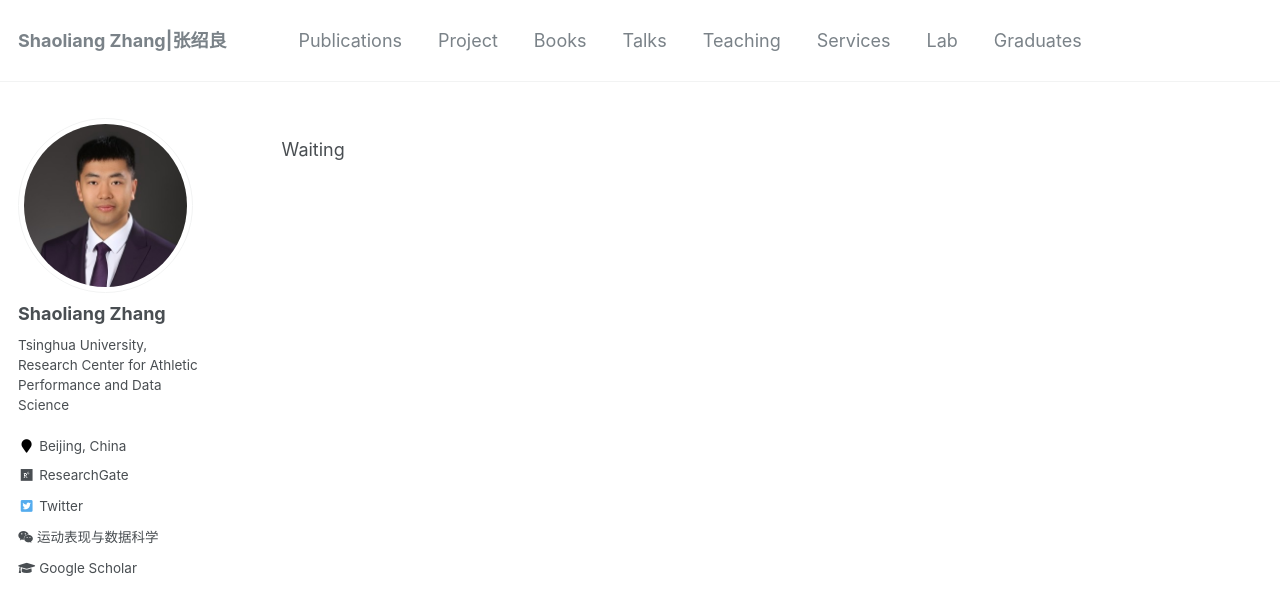
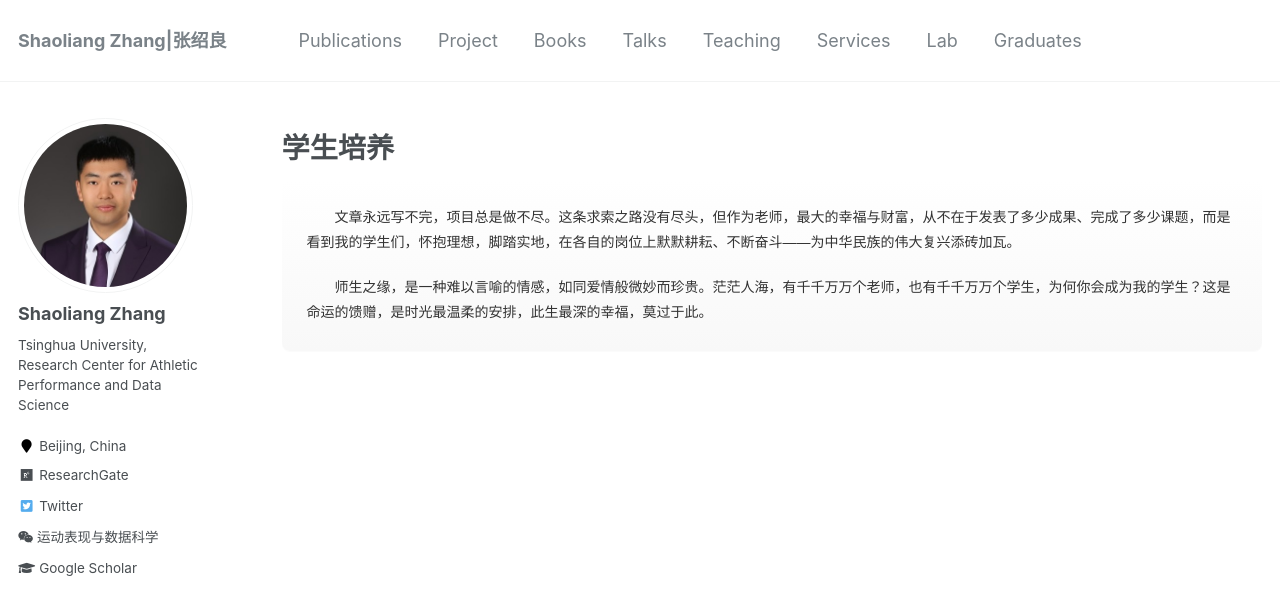
Before and after one commit to sportssuper/ZSL, a Jekyll site: the page built from _pages/graduates.md, in a window 1280 px wide and 994 px high. Shown: the top 615 px of the window. Built offline with Jekyll 4.4.1, drawn with Linux system fonts in a browser that asks for light colours; a script that is not in the unit is left out.

Commit message:
Update graduates.md

```diff
--- a/_pages/graduates.md
+++ b/_pages/graduates.md
@@ -4,4 +4,14 @@ title: ""
 layout: archive
 author_profile: true
 ---
-Waiting
+
+# 学生培养
+
+<div style="position: relative; padding: 25px; background: linear-gradient(to bottom, #fff, #f8f8f8); border-radius: 8px; font-family: 'Microsoft YaHei', sans-serif; color: #333; line-height: 1.8; box-shadow: 0 1px 1px rgba(0,0,0,0.02);font-size: 14px;">
+  <p style="margin: 0 0 20px 0; text-indent: 2em;">
+    文章永远写不完，项目总是做不尽。这条求索之路没有尽头，但作为老师，最大的幸福与财富，从不在于发表了多少成果、完成了多少课题，而是看到我的学生们，怀抱理想，脚踏实地，在各自的岗位上默默耕耘、不断奋斗——为中华民族的伟大复兴添砖加瓦。
+  </p>
+  <p style="margin: 0; text-indent: 2em;">
+    师生之缘，是一种难以言喻的情感，如同爱情般微妙而珍贵。茫茫人海，有千千万万个老师，也有千千万万个学生，为何你会成为我的学生？这是命运的馈赠，是时光最温柔的安排，此生最深的幸福，莫过于此。
+  </p>
+</div>
```
